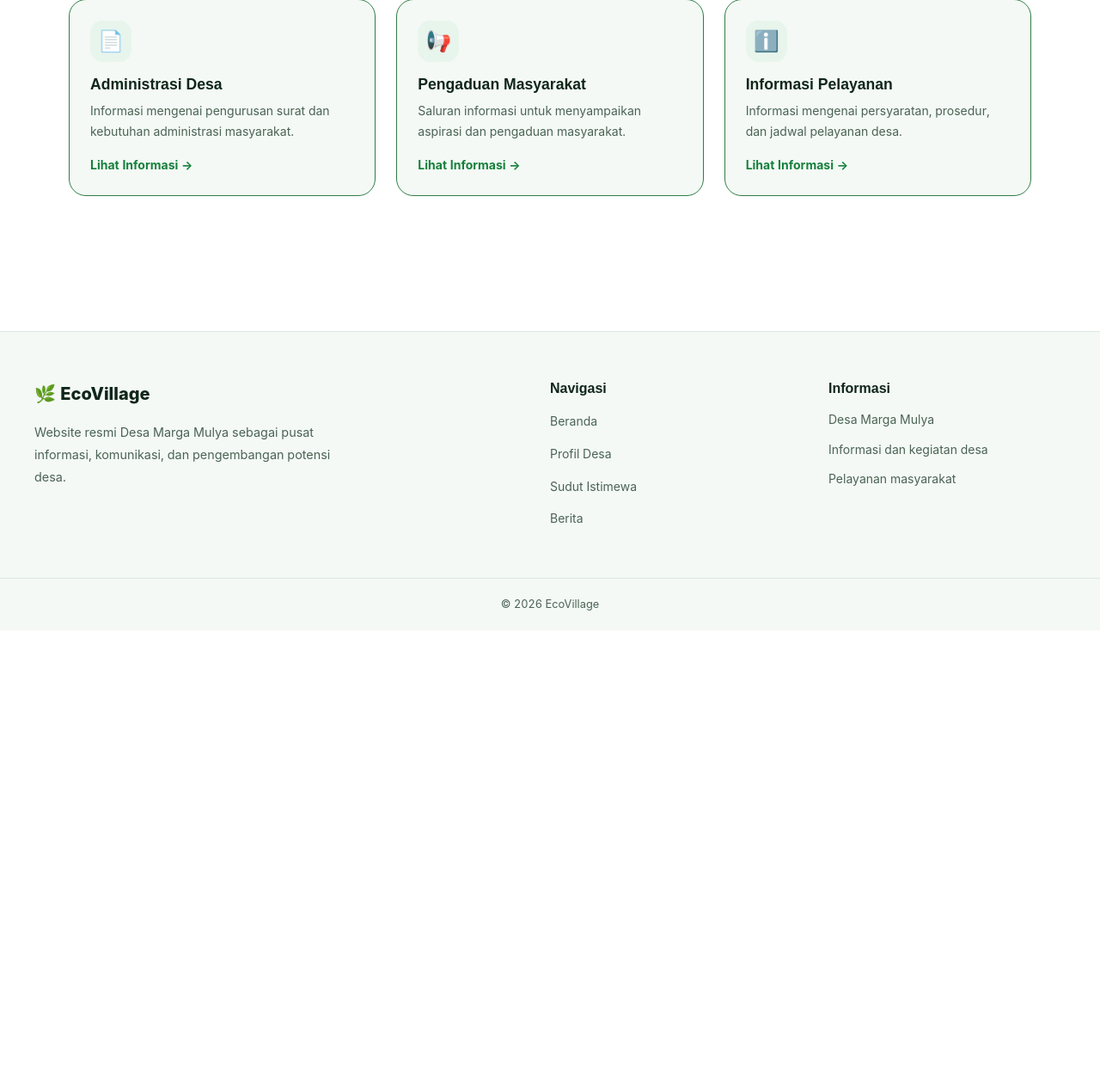
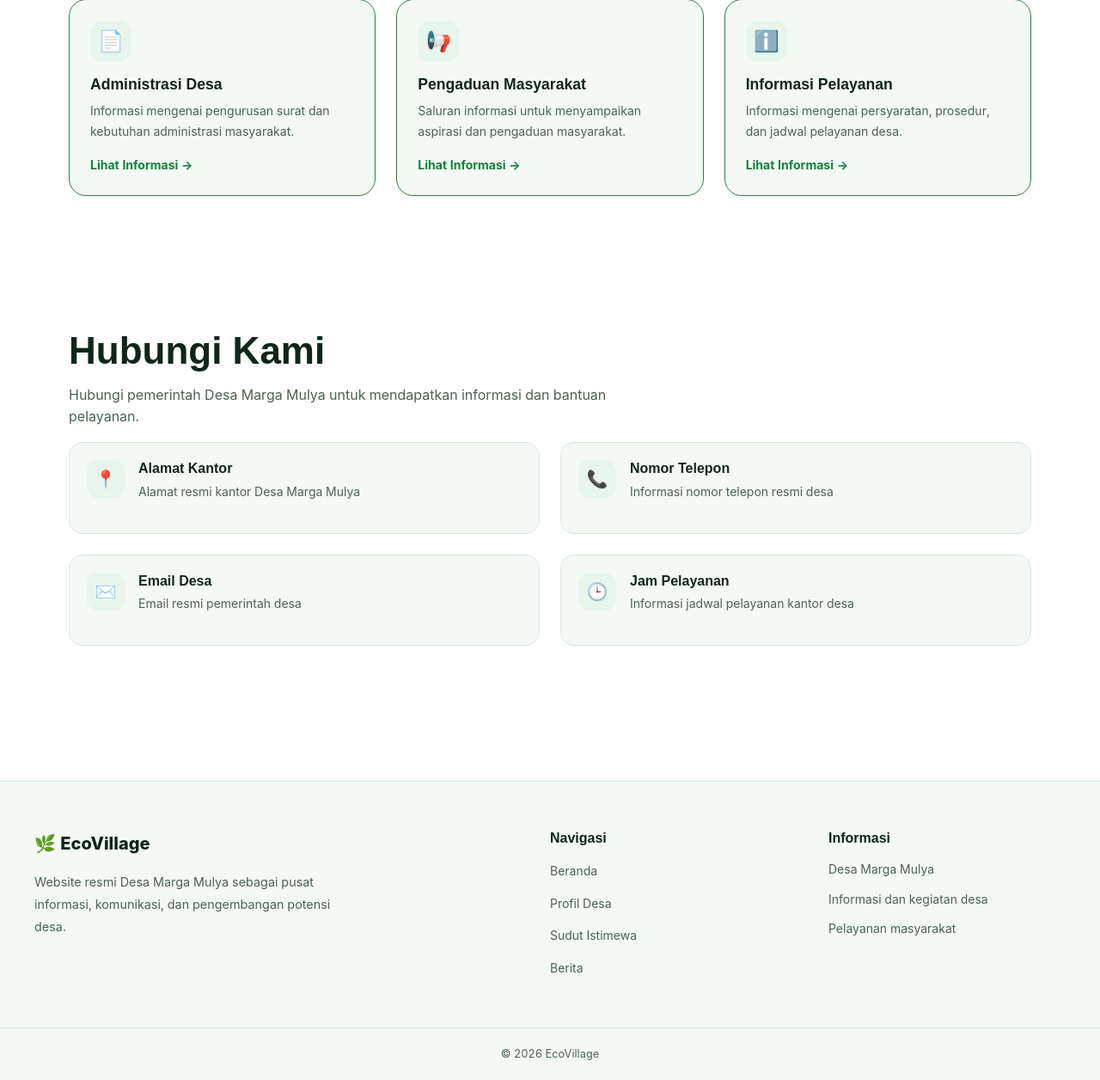
Before and after one commit to nassywa/Ecovillage, a PHP site: page /public/tes.html in a window 1280 px wide. Shown: the part 1908-3164 px from the top of the page at 86% size. Before the commit the page ends 2618 px from the top, so only its background shows below. Run offline with PHP 8.4, Linux system fonts and the light colour scheme.

Commit message:
Add informasi kontak desa component

```diff
--- a/public/css/components.css
+++ b/public/css/components.css
@@ -398,3 +398,80 @@
         border-color: #2F7D46;
     }
 }
+
+
+/* INFORMASI KONTAK DESA */
+
+.contact-grid {
+    display: grid;
+    grid-template-columns: repeat(2, minmax(0, 1fr));
+    gap: 1.5rem;
+}
+
+.contact-card {
+    display: flex;
+    align-items: flex-start;
+    gap: 1rem;
+
+    padding: 1.25rem;
+    background: var(--surface);
+    border: 1px solid var(--border);
+    border-radius: 1rem;
+}
+
+/* IKON KONTAK */
+.contact-card__icon {
+    display: flex;
+    align-items: center;
+    justify-content: center;
+    flex-shrink: 0;
+
+    width: 2.75rem;
+    height: 2.75rem;
+    border-radius: 0.8rem;
+
+    background: var(--surface-2);
+    font-size: 1.25rem;
+}
+
+/* KONTEN KONTAK */
+.contact-card__content {
+    min-width: 0;
+}
+
+.contact-card__title {
+    margin-bottom: 0.35rem;
+    font-size: 1rem;
+}
+
+.contact-card__text {
+    color: var(--text-muted);
+    font-size: 0.875rem;
+    line-height: 1.7;
+    overflow-wrap: anywhere;
+}
+
+/* TAUTAN KONTAK */
+.contact-card__link {
+    color: var(--primary);
+    font-size: 0.875rem;
+    font-weight: 700;
+}
+
+.contact-card__link:hover {
+    color: var(--primary-hover);
+}
+
+/* RESPONSIVE KONTAK */
+@media (max-width: 520px) {
+    .contact-grid {
+        grid-template-columns: 1fr;
+    }
+}
+
+/* MENGURANGI ANIMASI */
+@media (prefers-reduced-motion: reduce) {
+    .contact-card {
+        transition: none;
+    }
+}
--- a/public/tes.html
+++ b/public/tes.html
@@ -364,6 +364,72 @@
 
     </div>
 </section>
+
+<!-- INFORMASI KONTAK DESA -->
+<section class="section">
+    <h2 class="section-title">Hubungi Kami</h2>
+
+    <p class="section-description">
+        Hubungi pemerintah Desa Marga Mulya untuk mendapatkan
+        informasi dan bantuan pelayanan.
+    </p>
+
+    <div class="contact-grid">
+
+        <article class="contact-card">
+            <div class="contact-card__icon" aria-hidden="true">
+                📍
+            </div>
+
+            <div class="contact-card__content">
+                <h3 class="contact-card__title">Alamat Kantor</h3>
+                <p class="contact-card__text">
+                    Alamat resmi kantor Desa Marga Mulya
+                </p>
+            </div>
+        </article>
+
+        <article class="contact-card">
+            <div class="contact-card__icon" aria-hidden="true">
+                📞
+            </div>
+
+            <div class="contact-card__content">
+                <h3 class="contact-card__title">Nomor Telepon</h3>
+                <p class="contact-card__text">
+                    Informasi nomor telepon resmi desa
+                </p>
+            </div>
+        </article>
+
+        <article class="contact-card">
+            <div class="contact-card__icon" aria-hidden="true">
+                ✉️
+            </div>
+
+            <div class="contact-card__content">
+                <h3 class="contact-card__title">Email Desa</h3>
+                <p class="contact-card__text">
+                    Email resmi pemerintah desa
+                </p>
+            </div>
+        </article>
+
+        <article class="contact-card">
+            <div class="contact-card__icon" aria-hidden="true">
+                🕒
+            </div>
+
+            <div class="contact-card__content">
+                <h3 class="contact-card__title">Jam Pelayanan</h3>
+                <p class="contact-card__text">
+                    Informasi jadwal pelayanan kantor desa
+                </p>
+            </div>
+        </article>
+
+    </div>
+</section>
       </main>
 
     <!-- FOOTER -->
```
